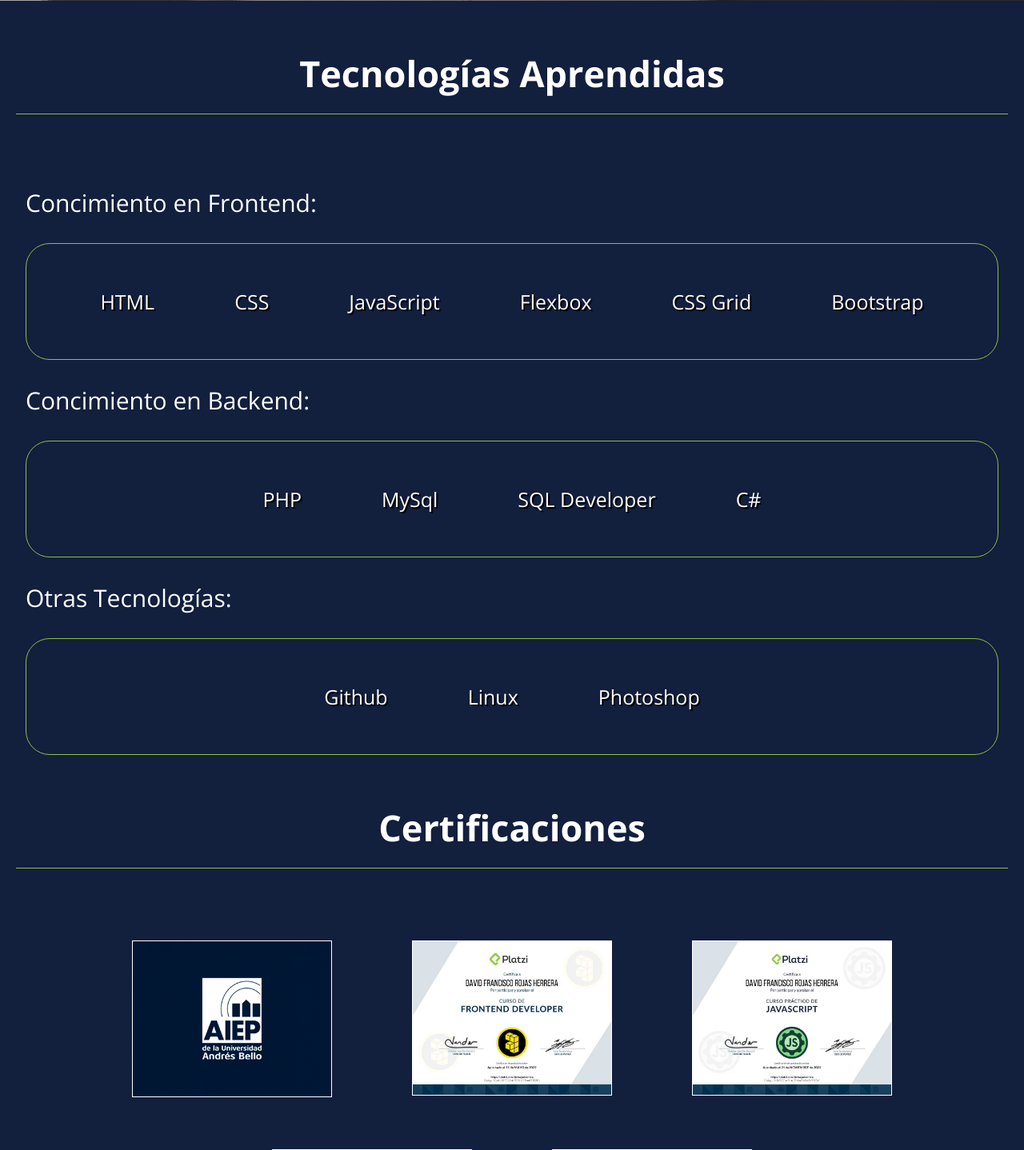
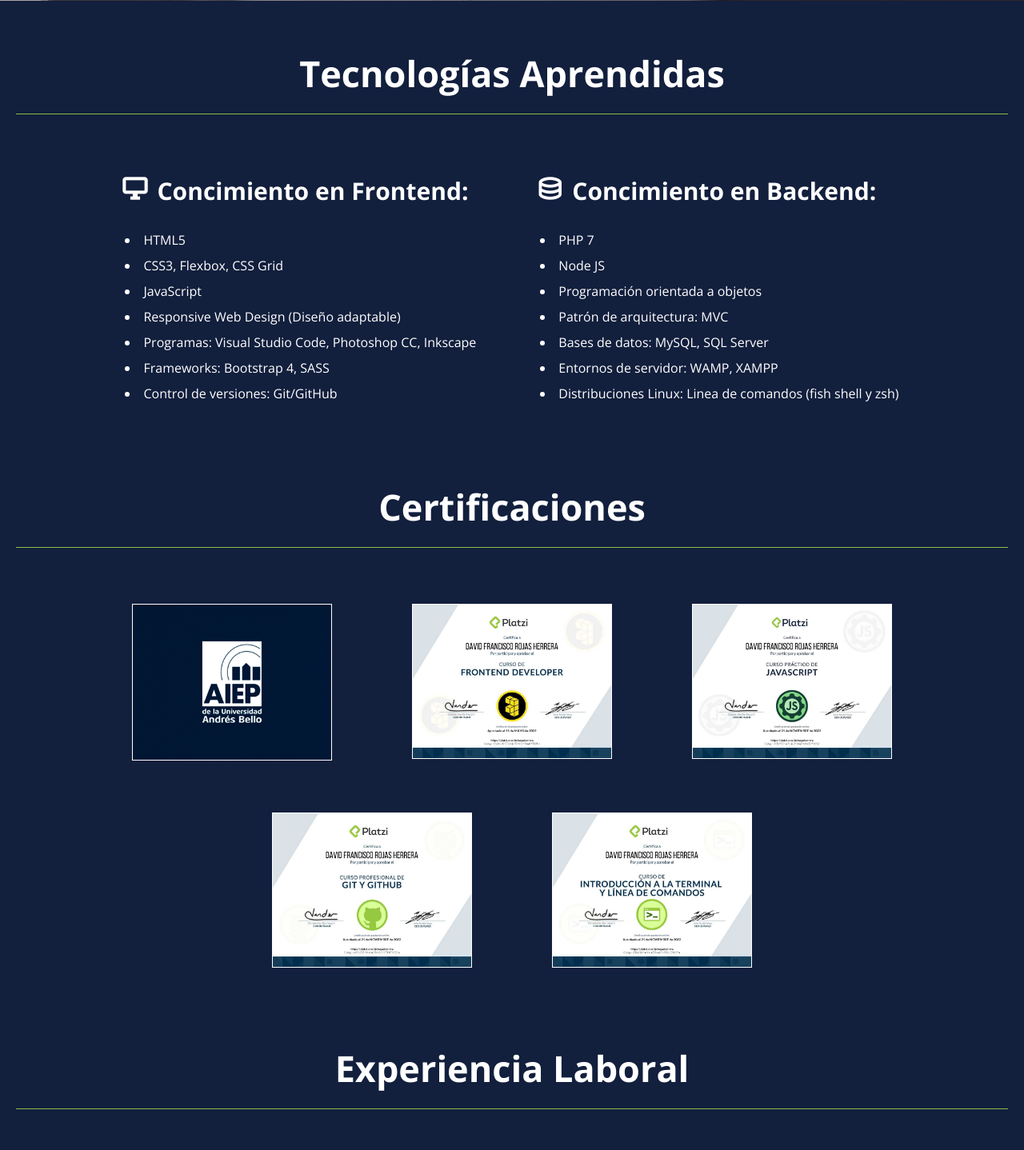
Before and after one commit to dfrojasherrera/Portafolio-2023, a PHP site: page / in a window 1280 px wide. Shown: the part 859-2297 px from the top of the page at 80% size. Run offline with PHP 8.4, Linux system fonts and the light colour scheme.

Commit message:
Modificación en sección de conocimientos

```diff
--- a/css/estilos.css
+++ b/css/estilos.css
@@ -173,7 +173,7 @@
     color: var(--blanco);
     font-size: 45px;
     font-weight: bold;
-    margin: 60px 20px;
+    margin: 60px 20px 40px 20px;
 }
 
 /* seccion de conocimientos */
@@ -181,38 +181,38 @@
 .contenido-principal .descripcion-conocimientos{
 
     display: flex;
-    flex-direction: column;
+    flex-wrap: wrap;
+    flex-direction: row;
     justify-content: center;
-    align-items: center;
-
 
 }
 
-.contenido-principal .descripcion-conocimientos span{
-    margin: 30px 0;
-    color: var(--blanco);
-    font-size: 30px;
-    width: 95%;
+.contenido-principal .descripcion-conocimientos > div{
+    margin: 30px;
+}
+.contenido-principal .descripcion-conocimientos > div .titulo-conocimiento{
+    text-align: center;
+    display: flex;
+    flex-direction: row;
+    margin-bottom: 25px;
 }
 
-.contenido-principal .descripcion-conocimientos > div{
-    flex-wrap: wrap;
-    justify-content: center;
-    align-items: center;
-    display: flex;
-    border-radius: 30px;
-    width: 95%;
-    padding: 40px;
-    border: 1px solid var(--verde-flat);
+.contenido-principal .descripcion-conocimientos  div span{
+    font-size: 30px;
+    color: var(--blanco);
+    font-weight: bold;
+    margin: 5px;
 }
 
-.contenido-principal .descripcion-conocimientos > div > p{
-    text-shadow:2px 2px 0px #000;
+.contenido-principal .descripcion-conocimientos  div span:first-child{
+    font-size: 35px;
+}
+.contenido-principal .descripcion-conocimientos > div li{
     color: var(--blanco);
-    padding: 15px 50px;
-    font-size: 25px;
+    margin: 10px;
+}
 
-}
+
 /* seccion de certificaciones */
 
 .contenido-principal .descripcion-certificaciones .iconos-certificaciones{
@@ -324,8 +324,10 @@
         margin: 30px 0;
         width: 350px;
     }
-    .contenido-principal .descripcion-conocimientos span{
-        text-align: center;
+    .contenido-principal .descripcion-conocimientos > div{
+        margin: 30px 0;
     }
 
+
+
 }
--- a/index.html
+++ b/index.html
@@ -79,28 +79,35 @@
         <div class="separador" id="tecnologia">Tecnologías Aprendidas</div>
 
         <div class="descripcion-conocimientos">
-            <span>Concimiento en Frontend:</span>
+
             <div class="frontend">
-                <p>HTML</p>
-                <p>CSS</p>
-                <p>JavaScript</p>
-                <p>Flexbox</p>
-                <p>CSS Grid</p>
-                <p>Bootstrap</p>
+                <div class="titulo-conocimiento">
+                    <span class="material-symbols-outlined">desktop_windows</span>
+                    <span>Concimiento en Frontend:</span>
+                </div>
+                <li>HTML5</li>
+                <li>CSS3, Flexbox, CSS Grid</li>
+                <li>JavaScript</li>
+                <li>Responsive Web Design (Diseño adaptable)</li>
+                <li>Programas: Visual Studio Code, Photoshop CC, Inkscape</li>
+                <li>Frameworks: Bootstrap 4, SASS</li>
+                <li>Control de versiones: Git/GitHub</li>
             </div>
-            <span>Concimiento en Backend:</span>
+
             <div class="backend">
-                <p>PHP</p>
-                <p>MySql</p>
-                <p>SQL Developer</p>
-                <p>C#</p>
+                <div class="titulo-conocimiento">
+                    <span class="material-symbols-outlined">database</span>
+                    <span>Concimiento en Backend:</span>
+                </div>
+                <li>PHP 7</li>
+                <li>Node JS</li>
+                <li>Programación orientada a objetos</li>
+                <li>Patrón de arquitectura: MVC</li>
+                <li>Bases de datos: MySQL, SQL Server</li>
+                <li>Entornos de servidor: WAMP, XAMPP</li>
+                <li>Distribuciones Linux: Linea de comandos (fish shell y zsh)</li>
             </div>
-            <span>Otras Tecnologías:</span>
-            <div class="otras-tecnologias">
-                <p>Github</p>
-                <p>Linux</p>
-                <p>Photoshop</p>
-            </div>
+
         </div>
 
         <div class="separador" id="certificacion">Certificaciones</div>
```
